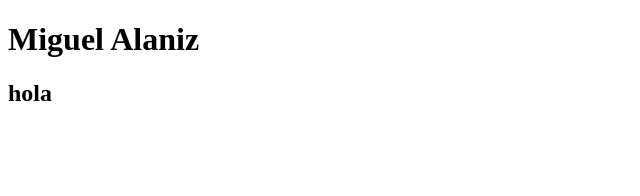
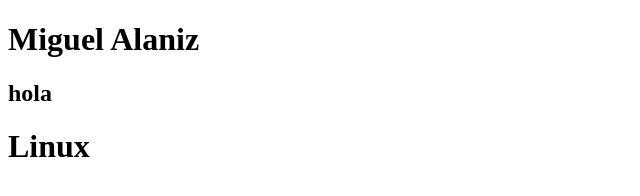
Before and after one commit to linmik/Ejemplo, a plain HTML site: page index.html in a window 1280 px wide. Shown: the whole page, without its empty margins (0-640 px from the left). Drawn offline with Linux system fonts and the light colour scheme.

Commit message:
ejemplo linux 2

```diff
--- a/index.html
+++ b/index.html
@@ -7,5 +7,6 @@
 <body>
     <h1>Miguel Alaniz</h1>
     <h2>hola</h2>
+    <h1>Linux </h1>
 </body>
 </html>
```
